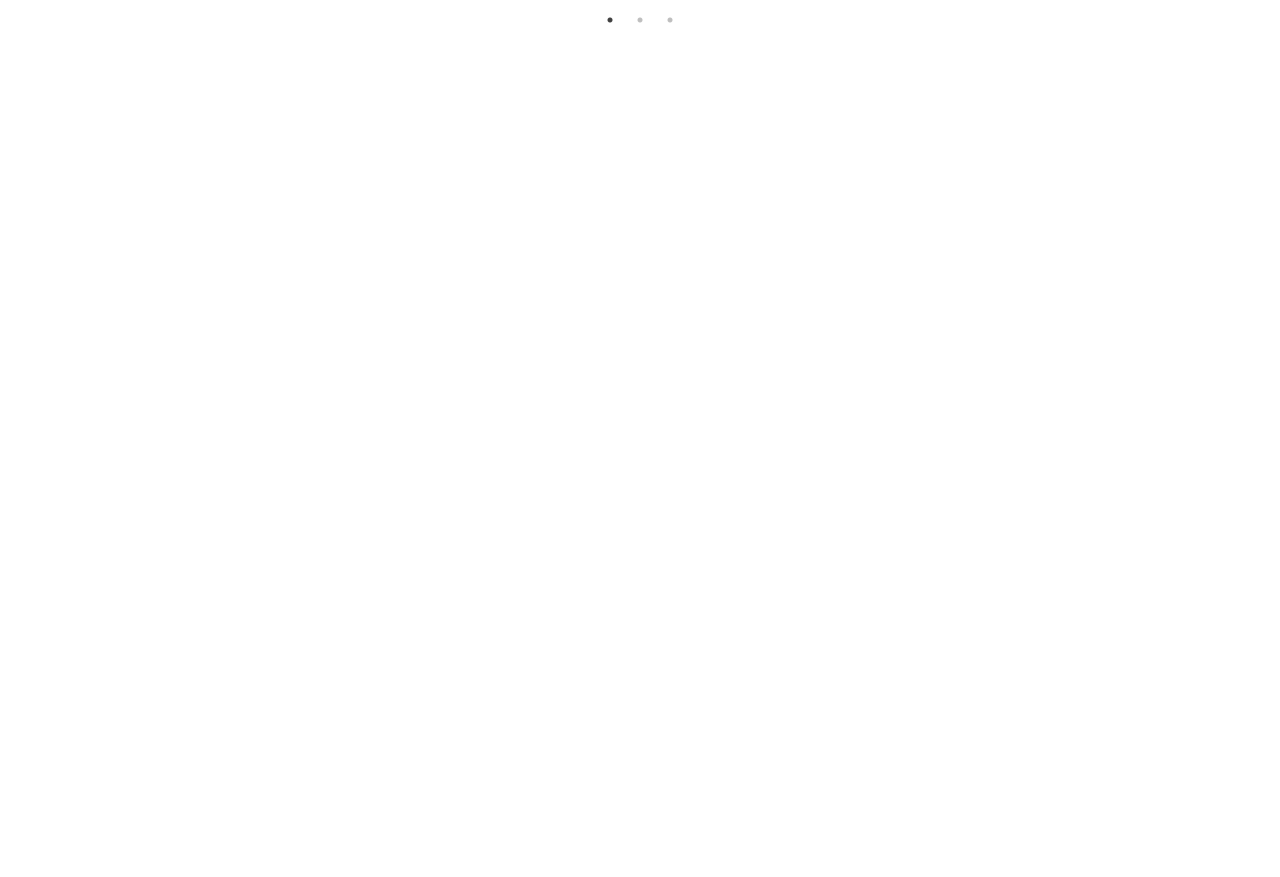
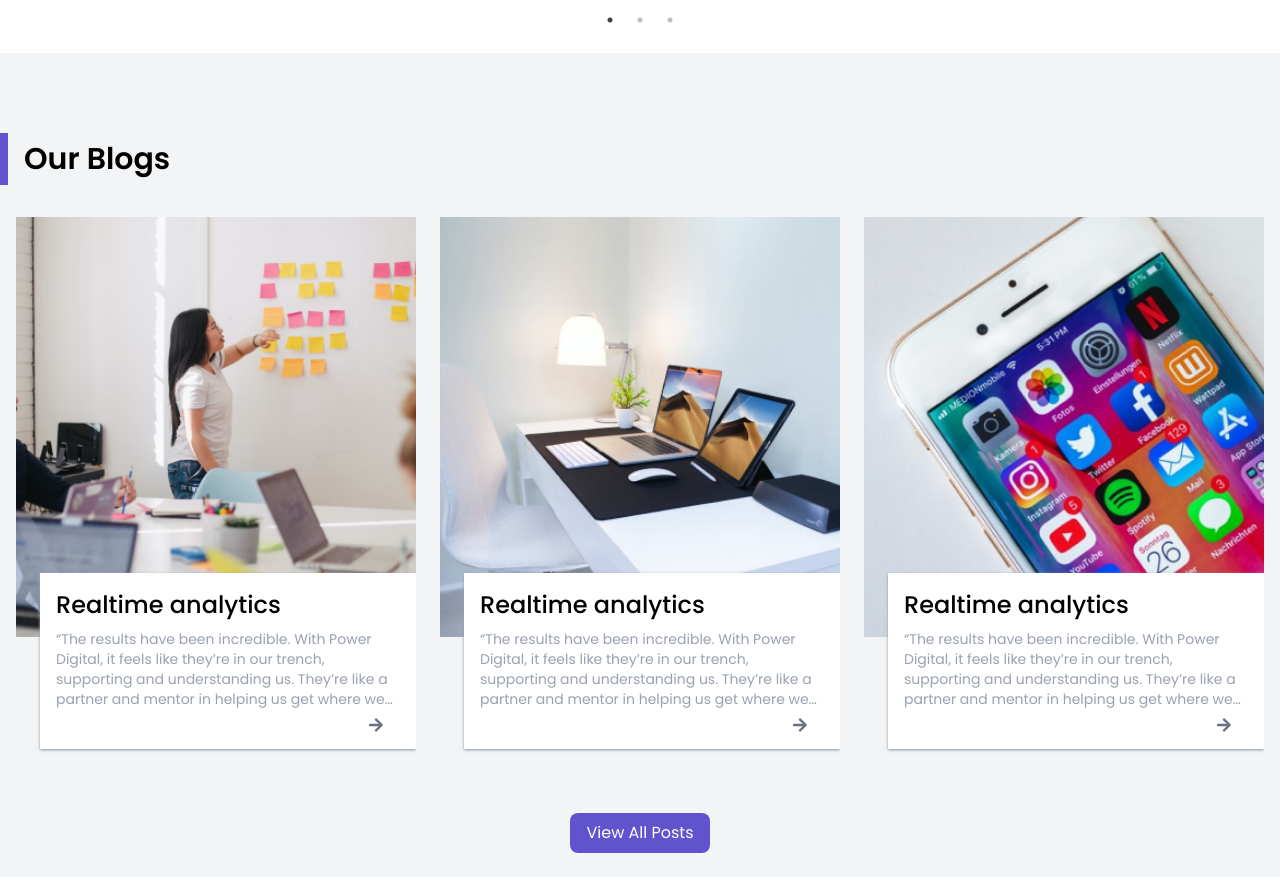
Before and after one commit to Joshuakibwage/digital-agency, a React (Vite) app: page / in a window 1280 px wide. Shown: the part 1920-2797 px from the top of the page. Before the commit the page ends 1973 px from the top, so only its background shows below. Built offline with nearby package versions, Linux system fonts and the light colour scheme.

Commit message:
Add blogs section

```diff
--- a/src/App.jsx
+++ b/src/App.jsx
@@ -3,6 +3,7 @@
 import BrandLogo from "./components/BrandLogo";
 import Services from "./components/Services";
 import Testimonials from "./components/Testimonials";
+import Blogs from "./components/Blogs";
 
 
 
@@ -15,6 +16,7 @@
       <BrandLogo />
       <Services />
       <Testimonials />
+      <Blogs />
     </div>
   );
 }
--- /dev/null
+++ b/src/components/BlogCard.jsx
@@ -0,0 +1,32 @@
+import {FaArrowRight} from "react-icons/fa"
+
+const BlogCard = ({image, title, description, author, date }) => {
+  return (
+    <div className="dark:text-gray-300 group">
+        <div className="overflow-hidden ">
+            <img
+                src={image}
+                alt="image"
+                className="mx-auto h-[420px] w-full object-cover group-hover:scale-105 duration-300 ease-in-out
+                transition-transform delay-200"
+            />
+            <div className="space-y-2 p-4 ml-6 bg-white dark:bg-gray-800 -translate-y-16 shadow-sm
+            shadow-gray-400">
+                <h1 className="line-clamp-1 text-2xl font-medium ">
+                    {title}
+                </h1>
+                <p className="line-clamp-4 text-gray-400 text-sm ">
+                    {description}
+                </p>
+                <div className="flex justify-end pr-4 text-gray-500">
+                    <FaArrowRight
+                    className="group-hover:text-primary group-hover:translate-x-2 duration-300 transition-all
+                    ease-in-out delay-200" />
+                </div>
+            </div>
+        </div>
+    </div>
+  )
+}
+
+export default BlogCard
--- /dev/null
+++ b/src/components/Blogs.jsx
@@ -0,0 +1,68 @@
+import Img1 from "../assets/blog/blog1.png"
+import Img2 from "../assets/blog/blog2.png"
+import Img3 from "../assets/blog/blog3.png"
+import BlogCard from "./BlogCard";
+import Button from "./Button";
+
+const BlogsData = [
+    {
+      id: 1,
+      image: Img1,
+      title: "Realtime analytics",
+      description:
+        "“The results have been incredible. With Power Digital, it feels like they’re in our trench, supporting and understanding us. They’re like a partner and mentor in helping us get where we want to be. “The results have been incredible.",
+      author: "Someone",
+      date: "April 22, 2022",
+    },
+    {
+      id: 2,
+      image: Img2,
+      title: "Realtime analytics",
+      description:
+        "“The results have been incredible. With Power Digital, it feels like they’re in our trench, supporting and understanding us. They’re like a partner and mentor in helping us get where we want to be. “The results have been incredible. ",
+      author: "Someone",
+      date: "April 22, 2022",
+    },
+    {
+      id: 3,
+      image: Img3,
+      title: "Realtime analytics",
+      description:
+        "“The results have been incredible. With Power Digital, it feels like they’re in our trench, supporting and understanding us. They’re like a partner and mentor in helping us get where we want to be. “The results have been incredible. ",
+      author: "Someone",
+      date: "April 22, 2022",
+    },
+  ];
+
+const Blogs = () => {
+  return (
+    <section className="bg-gray-100 dark:bg-gray-900">
+        <div className="container mx-auto py-12">
+            <h1 className="my-8 border-l-8 border-primary py-2 px-4 text-3xl font-semibold">
+                Our Blogs
+            </h1>
+            {/* Blogs card */}
+
+            <div className="grid grid-cols-1 md:grid-cols-2 px-4 gap-6 lg:grid-cols-3">
+            {
+                BlogsData.map((blog) => (
+                    <BlogCard
+                        key={blog.id}
+                        {...blog}
+                    />
+                ))
+            }
+            </div>
+            <div className="text-center">
+                <Button
+                    label="View All Posts"
+                    className="bg-primary hover:bg-primary/80 duration-300  rounded-lg transition-colors cursor-pointer
+                    delay-200 ease-in-out px-4 py-2  active:ring-1bg-primary text-white"
+                />
+            </div>
+        </div>
+    </section>
+  )
+}
+
+export default Blogs
--- a/src/components/Hero.jsx
+++ b/src/components/Hero.jsx
@@ -40,8 +40,8 @@
 
                     <Button
                         label="Get Started"
-                        className="bg-primary text-white hover:bg-primary/80 duration-300  rounded-lg
-                        transition-colors cursor-pointer delay-200 ease-in-out px-4 py-2  active:ring-1"
+                        className="hover:bg-primary/80 duration-300  rounded-lg
+                        transition-colors cursor-pointer delay-200 ease-in-out px-4 py-2  active:ring-1bg-primary text-white "
                     />
                 </div>
             </div>
```
